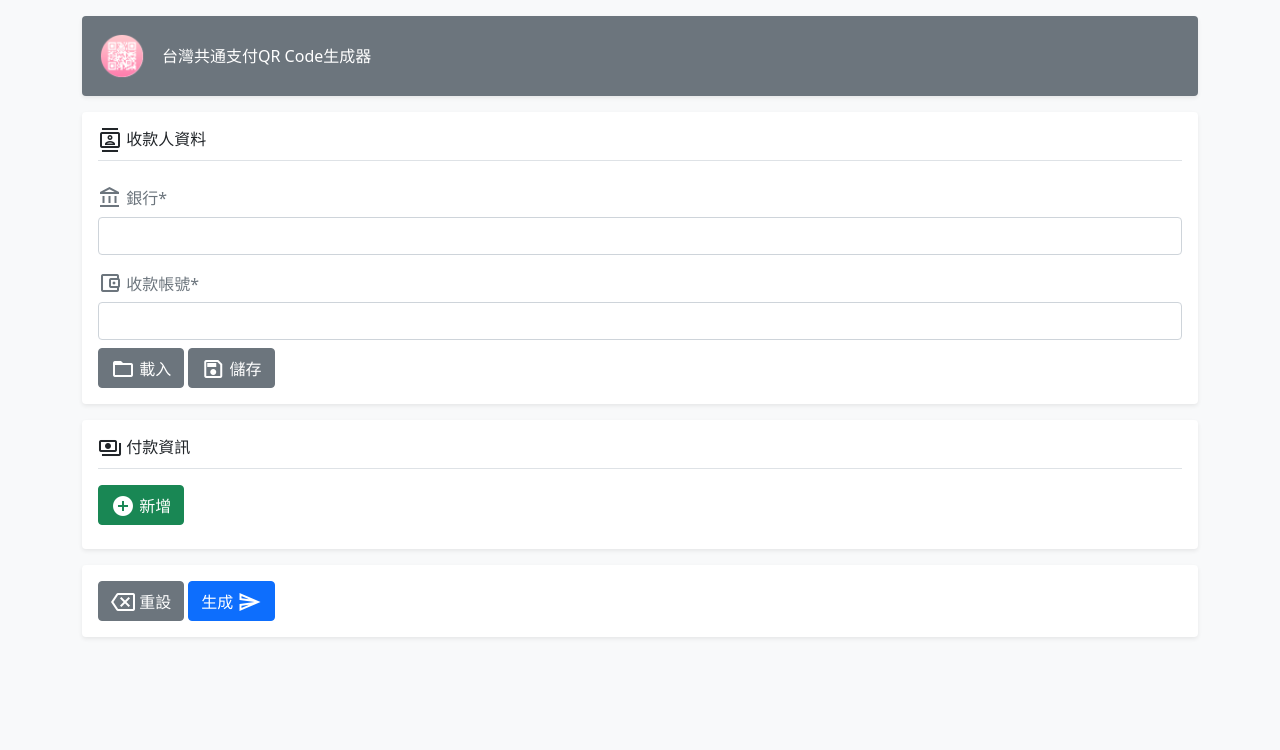
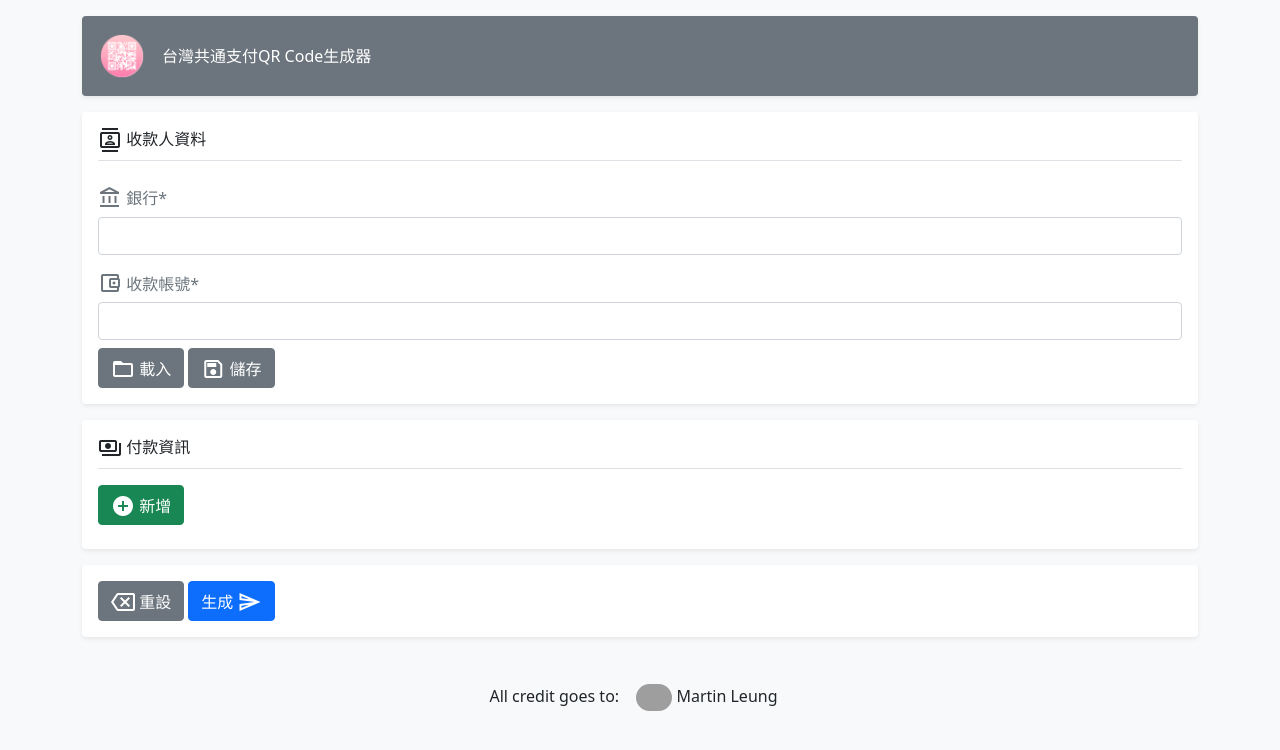
Before and after one commit to Martin605/QR-Code-Generator, a plain HTML site: page TW-pay/index.html in a window 1280 px wide. Drawn offline with nearby package versions, Linux system fonts and the light colour scheme; grey boxes are pictures that could not be loaded.

Commit message:
Add footer

```diff
--- a/TW-pay/index.html
+++ b/TW-pay/index.html
@@ -163,6 +163,12 @@
             </div>
           </div>
       </main>
+      <footer class="py-3 my-4">
+        <div class="text-center">
+          <span  data-translate="_footerCredit">All credit goes to: <span>
+          <a class="btn" href="https://github.com/Martin605/"><img src="https://avatars2.githubusercontent.com/u/23187664" alt="Martin Leung" style="border-radius: 18px; width: 36px;"> Martin Leung </a>
+        </div>
+      </footer>
       <canvas id="canvas" width="300" height="300" style="display: none;"></canvas>
       <script src="https://code.jquery.com/jquery-3.6.0.min.js" integrity="sha256-/xUj+3OJU5yExlq6GSYGSHk7tPXikynS7ogEvDej/m4=" crossorigin="anonymous"></script>
       <script src="https://cdn.jsdelivr.net/npm/bootstrap@5.1.3/dist/js/bootstrap.bundle.min.js" integrity="sha384-ka7Sk0Gln4gmtz2MlQnikT1wXgYsOg+OMhuP+IlRH9sENBO0LRn5q+8nbTov4+1p" crossorigin="anonymous"></script>
```
